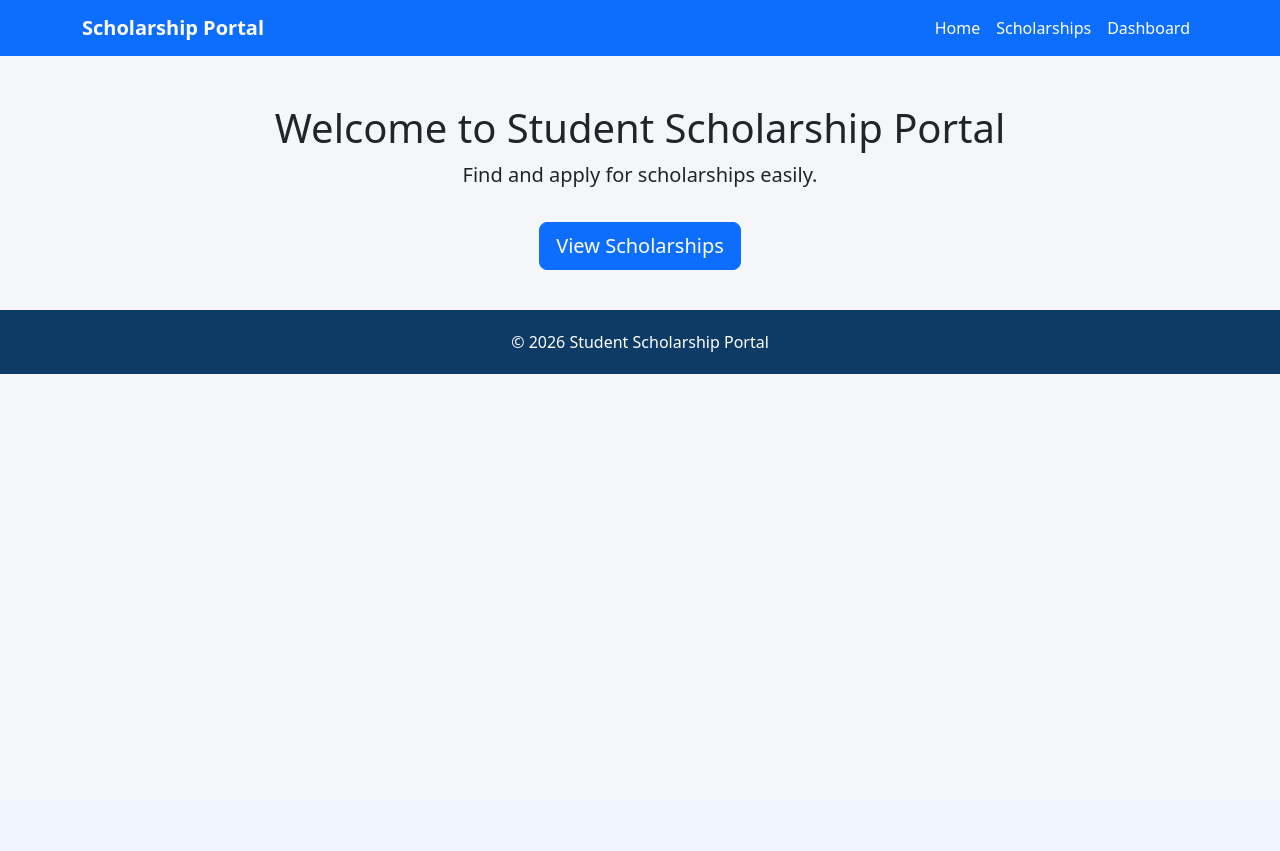
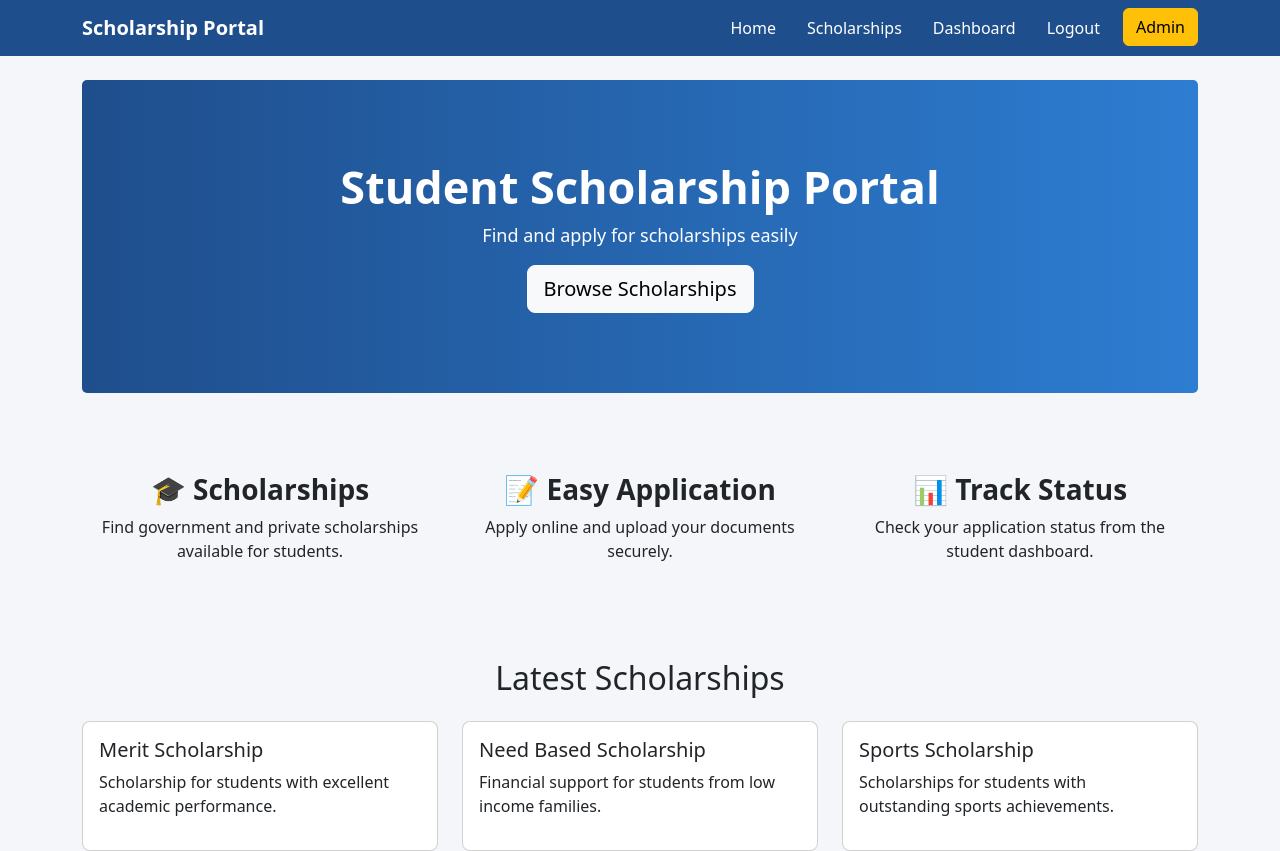
Before and after one commit to likhithar01/student_scholarship_portal, a Django app: page / in a window 1280 px wide. Before the commit the page ends 374 px from the top, so only its background shows below. Run offline with Django 5.2, Linux system fonts and the light colour scheme.

Commit message:
Improve the feature done

```diff
--- a/scholarships/templates/home.html
+++ b/scholarships/templates/home.html
@@ -1,19 +1,205 @@
-{% extends "base.html" %}
+<!DOCTYPE html>
+<html lang="en">
+<head>
+<meta charset="UTF-8">
+<title>Student Scholarship Portal</title>
 
-{% block content %}
+<!-- Bootstrap -->
+<link href="https://cdn.jsdelivr.net/npm/bootstrap@5.3.2/dist/css/bootstrap.min.css" rel="stylesheet">
 
-<div class="text-center mt-5">
+<style>
 
-<h1>Welcome to Student Scholarship Portal</h1>
+body{
+background:#f4f6f9;
+}
 
-<p class="lead">
-Find and apply for scholarships easily.
-</p>
+.navbar{
+background:#1f4e8c;
+}
 
-<a href="/scholarships/" class="btn btn-primary btn-lg mt-3">
-View Scholarships
+.navbar-brand{
+color:white;
+font-weight:bold;
+}
+
+.navbar-nav .nav-link{
+color:white !important;
+margin-right:15px;
+}
+
+.hero{
+background:linear-gradient(90deg,#1f4e8c,#2d7dd2);
+color:white;
+padding:80px;
+text-align:center;
+border-radius:5px;
+}
+
+.hero h1{
+font-size:45px;
+font-weight:bold;
+}
+
+.hero p{
+font-size:18px;
+}
+
+.hero button{
+margin-top:20px;
+}
+
+.features{
+margin-top:60px;
+text-align:center;
+}
+
+.features h3{
+font-weight:bold;
+}
+
+.feature-box{
+padding:20px;
+}
+
+.latest{
+margin-top:60px;
+}
+
+.card{
+border-radius:8px;
+}
+
+</style>
+</head>
+
+<body>
+
+<!-- Navbar -->
+<nav class="navbar navbar-expand-lg">
+<div class="container">
+
+<a class="navbar-brand" href="#">Scholarship Portal</a>
+
+<ul class="navbar-nav ms-auto">
+<li class="nav-item"><a class="nav-link" href="#">Home</a></li>
+<li class="nav-item"><a class="nav-link" href="#">Scholarships</a></li>
+<li class="nav-item"><a class="nav-link" href="#">Dashboard</a></li>
+<li class="nav-item"><a class="nav-link" href="#">Logout</a></li>
+<li class="nav-item">
+<a class="btn btn-warning" href="#">Admin</a>
+</li>
+</ul>
+
+</div>
+</nav>
+
+
+<div class="container mt-4">
+
+<!-- Hero Section -->
+<div class="hero">
+
+<h1>Student Scholarship Portal</h1>
+
+<p>Find and apply for scholarships easily</p>
+
+<a href="#" class="btn btn-light btn-lg">
+Browse Scholarships
 </a>
 
 </div>
 
-{% endblock %}
+
+<!-- Features -->
+<div class="row features">
+
+<div class="col-md-4 feature-box">
+
+<h3>🎓 Scholarships</h3>
+
+<p>
+Find government and private scholarships available for students.
+</p>
+
+</div>
+
+<div class="col-md-4 feature-box">
+
+<h3>📝 Easy Application</h3>
+
+<p>
+Apply online and upload your documents securely.
+</p>
+
+</div>
+
+<div class="col-md-4 feature-box">
+
+<h3>📊 Track Status</h3>
+
+<p>
+Check your application status from the student dashboard.
+</p>
+
+</div>
+
+</div>
+
+
+<!-- Latest Scholarships -->
+<div class="latest">
+
+<h2 class="text-center mb-4">Latest Scholarships</h2>
+
+<div class="row">
+
+<div class="col-md-4">
+
+<div class="card p-3">
+
+<h5>Merit Scholarship</h5>
+
+<p>
+Scholarship for students with excellent academic performance.
+</p>
+
+</div>
+
+</div>
+
+<div class="col-md-4">
+
+<div class="card p-3">
+
+<h5>Need Based Scholarship</h5>
+
+<p>
+Financial support for students from low income families.
+</p>
+
+</div>
+
+</div>
+
+<div class="col-md-4">
+
+<div class="card p-3">
+
+<h5>Sports Scholarship</h5>
+
+<p>
+Scholarships for students with outstanding sports achievements.
+</p>
+
+</div>
+
+</div>
+
+</div>
+
+</div>
+
+</div>
+
+</body>
+</html>
```
Also changed, not shown: README.md.
